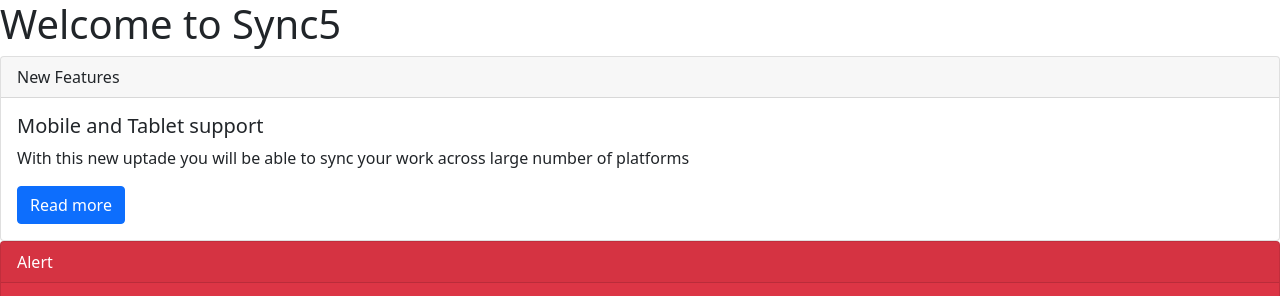
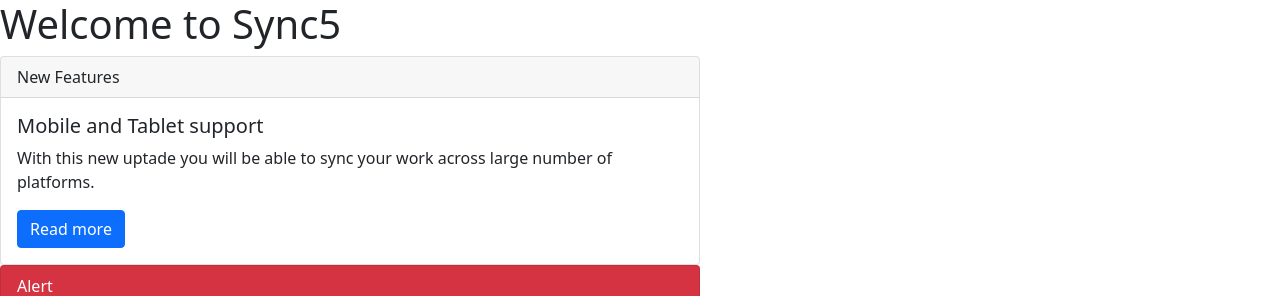
Before and after one commit to acciojob/bootstrap-card-Bhargav-Dodda-07, a website: page main.html in a window 1280 px wide. Shown: the top 296 px of the page. Drawn offline with nearby package versions, Linux system fonts and the light colour scheme.

Commit message:
created a submission

```diff
--- a/main.html
+++ b/main.html
@@ -19,7 +19,7 @@
 		  <div class="card-header">New Features</div>
 		  <div class="card-body">
 		    <h5 class="card-title">Mobile and Tablet support</h5>
-		    <p class="card-text">With this new uptade you will be able to sync your work across large number of platforms</p>
+		    <p class="card-text">With this new uptade you will be able to sync your work across large number of platforms.</p>
 		    <button class="btn btn-primary">Read more</button>
 
 		 </div>
--- a/styles.css
+++ b/styles.css
@@ -1,2 +1,5 @@
 
 /* Your CSS Code here. */
+.card-deck{
+	width: 700px;
+}
```
